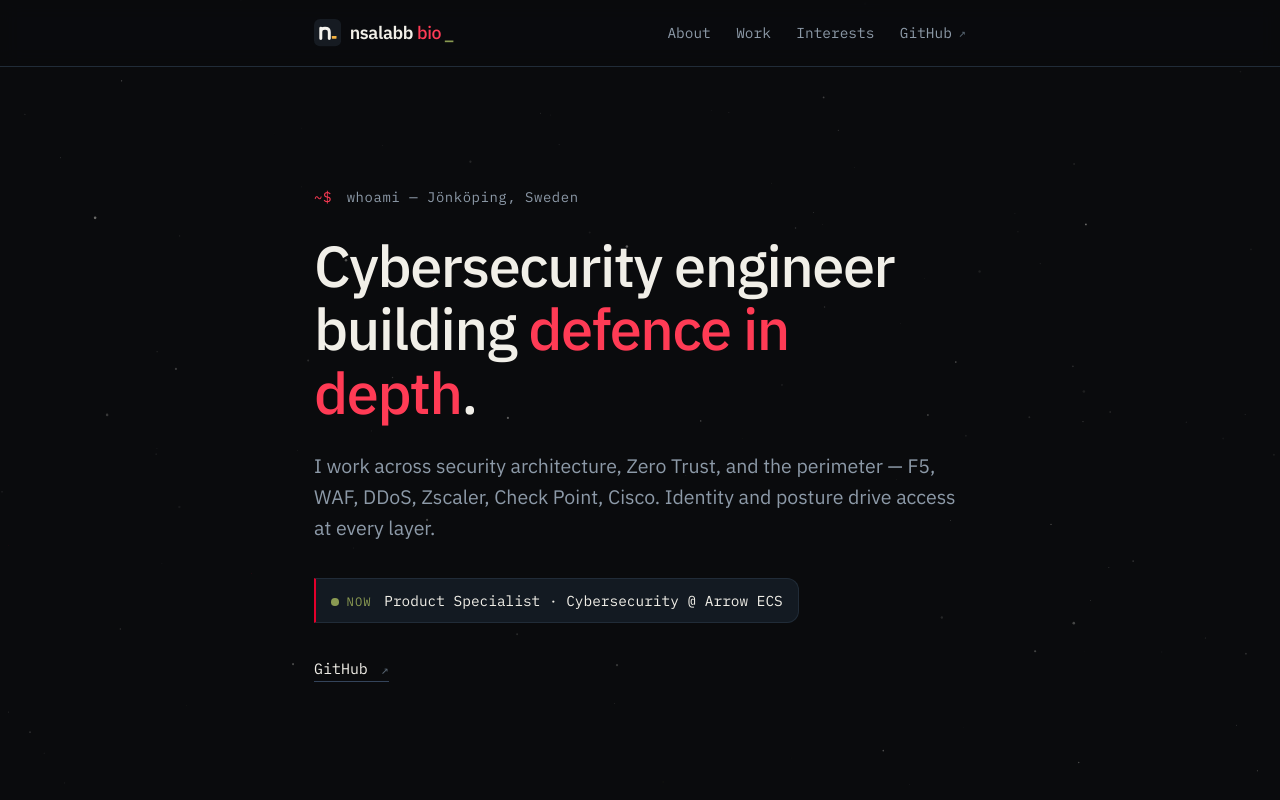
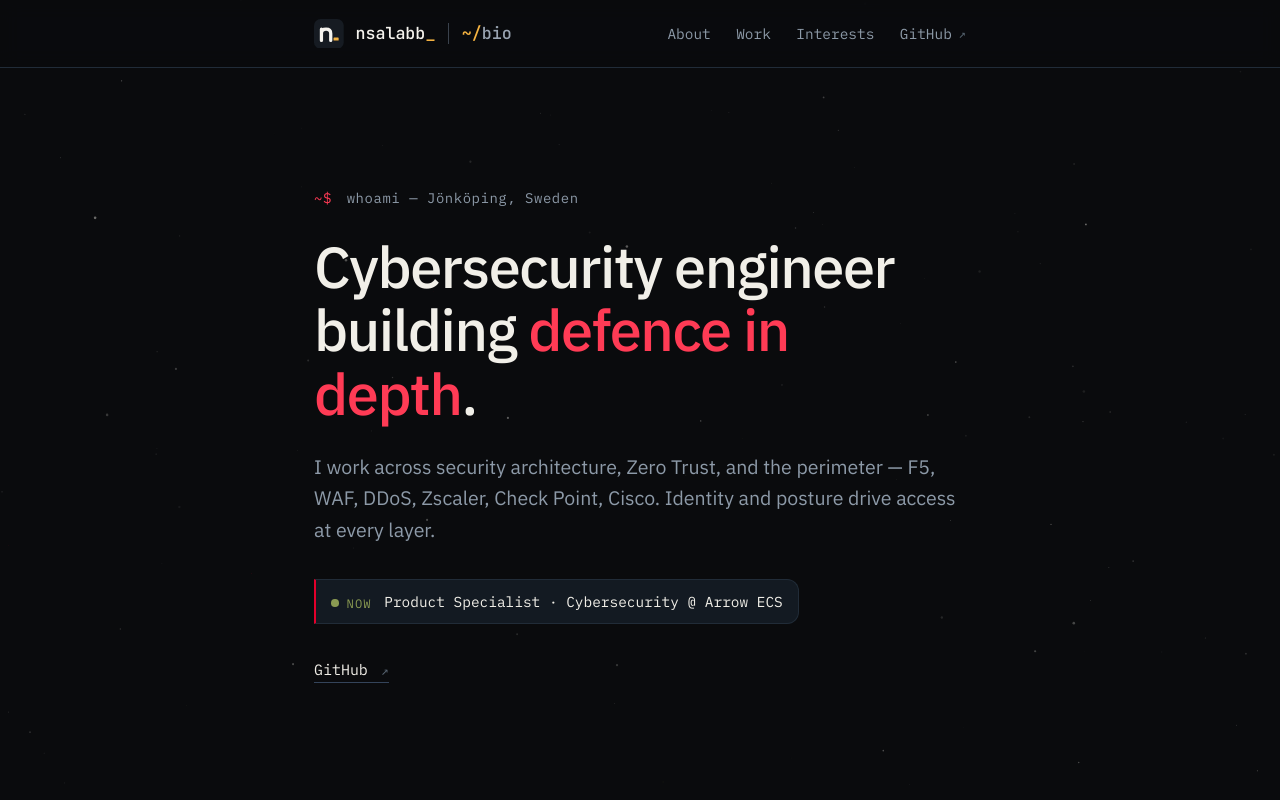
Before and after one commit to d3vilb0y/homepage, a website: page public/index.html in a window 1280 px wide. Shown: the top 800 px of the page. Drawn offline with Linux system fonts and the light colour scheme.

Commit message:
Use the shared logo lockup and the updated brand kit
Copies brand/ from servicerr PR #49 (logo tokens, logo files) and sets
the header as "nsalabb_ | ~/bio" in JetBrains Mono, as servicerr does.

Co-Authored-By: Claude Opus 5.5 <noreply@anthropic.com>
Claude-Session: https://claude.ai/code/session_01UgH7nLwMW7r9nFmDVEdsjL

```diff
--- a/public/brand/nsalabb.css
+++ b/public/brand/nsalabb.css
@@ -23,7 +23,15 @@
   --nl-tone-info-ink: #bfe0ff;
   --nl-tone-danger-bg: #5a2229;
   --nl-tone-danger-ink: #ffc4ca;
+  --nl-logo-paper: #f5f3ee;
+  --nl-logo-ink: #0d1117;
+  --nl-logo-panel: #161b22;
+  --nl-logo-cursor: #f5b342;
+  --nl-logo-cursor-deep: #a86a0c;
+  --nl-logo-divider: #3a424d;
+  --nl-logo-path: #9aa4b2;
   --nl-font-body: "IBM Plex Sans Variable", "IBM Plex Sans", ui-sans-serif, system-ui, -apple-system, "Segoe UI", Roboto, sans-serif;
   --nl-font-mono: "IBM Plex Mono", ui-monospace, SFMono-Regular, Menlo, monospace;
+  --nl-font-wordmark: "JetBrains Mono", ui-monospace, SFMono-Regular, Menlo, monospace;
   --nl-radius: 12px;
 }
--- a/public/index.html
+++ b/public/index.html
@@ -11,7 +11,7 @@
   <link rel="apple-touch-icon" href="/brand/logo/png/apple-touch-icon.png" />
   <link rel="preconnect" href="https://fonts.googleapis.com" />
   <link rel="preconnect" href="https://fonts.gstatic.com" crossorigin />
-  <link href="https://fonts.googleapis.com/css2?family=IBM+Plex+Mono:wght@400;500&family=IBM+Plex+Sans:wght@400;500;600&display=swap" rel="stylesheet" />
+  <link href="https://fonts.googleapis.com/css2?family=IBM+Plex+Mono:wght@400;500&family=IBM+Plex+Sans:wght@400;500;600&family=JetBrains+Mono:wght@500&display=swap" rel="stylesheet" />
   <link rel="stylesheet" href="/brand/nsalabb.css" />
   <link rel="stylesheet" href="/styles.css" />
   <script src="/starfield.js" defer></script>
@@ -22,8 +22,8 @@
   <header class="site-header">
     <div class="row">
       <a href="#top" class="brand" id="top" aria-label="nsalabb bio, Ted Nordvall">
-        <svg class="brand-mark" viewBox="0 0 64 64" width="28" height="28" aria-hidden="true"><rect width="64" height="64" rx="14" fill="#161B22"/><path d="M16 46V22M16 31C16 25 20.5 22 26 22S36 25 36 31V46" fill="none" stroke="#F5F3EE" stroke-width="7" stroke-linecap="round" stroke-linejoin="round"/><rect x="42" y="40" width="11" height="6.5" rx="1" fill="#F5B342"/></svg>
-        <span class="brand-word" aria-hidden="true">nsalabb <span>bio</span></span>
+        <svg class="brand-mark" viewBox="0 0 64 64" width="28" height="28" aria-hidden="true"><rect width="64" height="64" rx="14" fill="#161b22"/><path d="M16 46V22M16 31C16 25 20.5 22 26 22S36 25 36 31V46" fill="none" stroke="#f5f3ee" stroke-width="7" stroke-linecap="round" stroke-linejoin="round"/><rect x="42" y="40" width="11" height="6.5" rx="1" fill="#f5b342"/></svg>
+        <span class="brand-word" aria-hidden="true">nsalabb<span class="brand-cursor">_</span><span class="brand-divider"></span><span class="brand-path"><span>~/</span>bio</span></span>
       </a>
       <nav aria-label="Primary">
         <a href="#about">About</a>
--- a/public/styles.css
+++ b/public/styles.css
@@ -1,7 +1,7 @@
 /* =========================================================================
    Ted Nordvall · nsalabb ted
-   NSALABB brand, direction "Rack": matte black night sky, slate surfaces,
-   off-white ink, one F5 red accent, army green for what's running.
+   NSALABB brand: matte black night sky, slate surfaces, off-white ink,
+   one F5 red accent, army green for what's running, the "Prompt" logo.
    The values come from /brand/nsalabb.css (the kit, copied verbatim from
    d3vilb0y/servicerr brand/); this file only aliases them. No new hex colours.
    ========================================================================= */
@@ -130,39 +130,42 @@ a {
   gap: 1rem;
 }
 
-/* Wordmark: the mark, "nsalabb" in ink, the product in red, then the caret */
+/* Logo lockup, as in every nsalabb.se service (brand/README.md): the n_ tile,
+   then "nsalabb_ | ~/bio" in JetBrains Mono 500, coloured by the --nl-logo-* tokens.
+   The amber cursor belongs to the logo, not the page accent; here it blinks. */
 .brand {
   display: inline-flex;
   align-items: center;
-  gap: 0.5rem;
-  font-family: var(--sans);
-  font-size: 1.05rem;
-  font-weight: 600;
-  letter-spacing: -0.02em;
-  color: var(--text);
+  gap: 0.7em;
+  font: 500 0.98rem/1 var(--nl-font-wordmark);
+  color: var(--nl-logo-paper);
   white-space: nowrap;
 }
 
 .brand-mark {
   display: block;
   flex: none;
-  width: 1.6rem;
-  height: 1.6rem;
+  width: 1.75rem;
+  height: 1.75rem;
 }
 
-.brand-word span {
-  color: var(--accent);
-  font-weight: 500;
+.brand-word { display: inline-flex; align-items: center; }
+
+.brand-cursor {
+  color: var(--nl-logo-cursor);
+  animation: caret 1.2s steps(2, start) infinite;
 }
 
-.brand::after {
-  content: "_";
-  font-family: var(--mono);
-  font-weight: 500;
-  color: var(--support);
-  margin-left: -0.35rem;
-  animation: caret 1.2s steps(2, start) infinite;
+.brand-divider {
+  display: inline-block;
+  width: 1.5px;
+  height: 1.3em;
+  margin: 0 0.75em;
+  background: var(--nl-logo-divider);
 }
+
+.brand-path { color: var(--nl-logo-path); }
+.brand-path > span { color: var(--nl-logo-cursor); }
 
 @keyframes caret {
   to { visibility: hidden; }
@@ -185,7 +188,7 @@ nav a:hover { color: var(--text); }
   nav { gap: 0.9rem; }
   nav a { font-size: 0.78rem; }
   nav a.external { display: none; } /* keep GitHub link in the intro on mobile */
-  .brand-word, .brand::after { display: none; } /* small screens show the mark alone */
+  .brand-word { display: none; } /* small screens show the tile alone */
 }
 
 /* =========================================================================
```
Also changed, not shown: CLAUDE.md (+7 -8 lines), public/brand/tokens.json (+11 -1 lines), public/brand/README.md, public/brand/app-icon.svg, public/brand/logo/site.webmanifest (added), public/brand/mark-paper.svg, public/brand/mark.svg.
